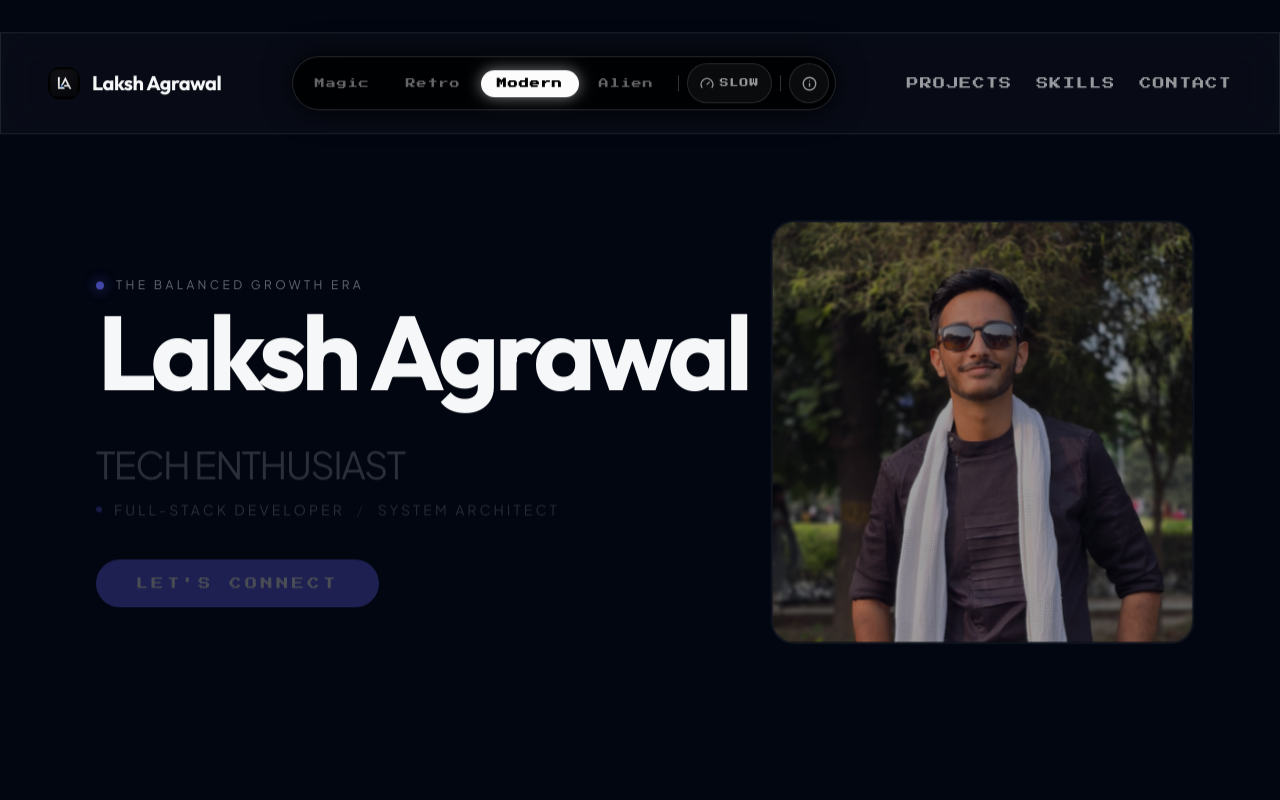
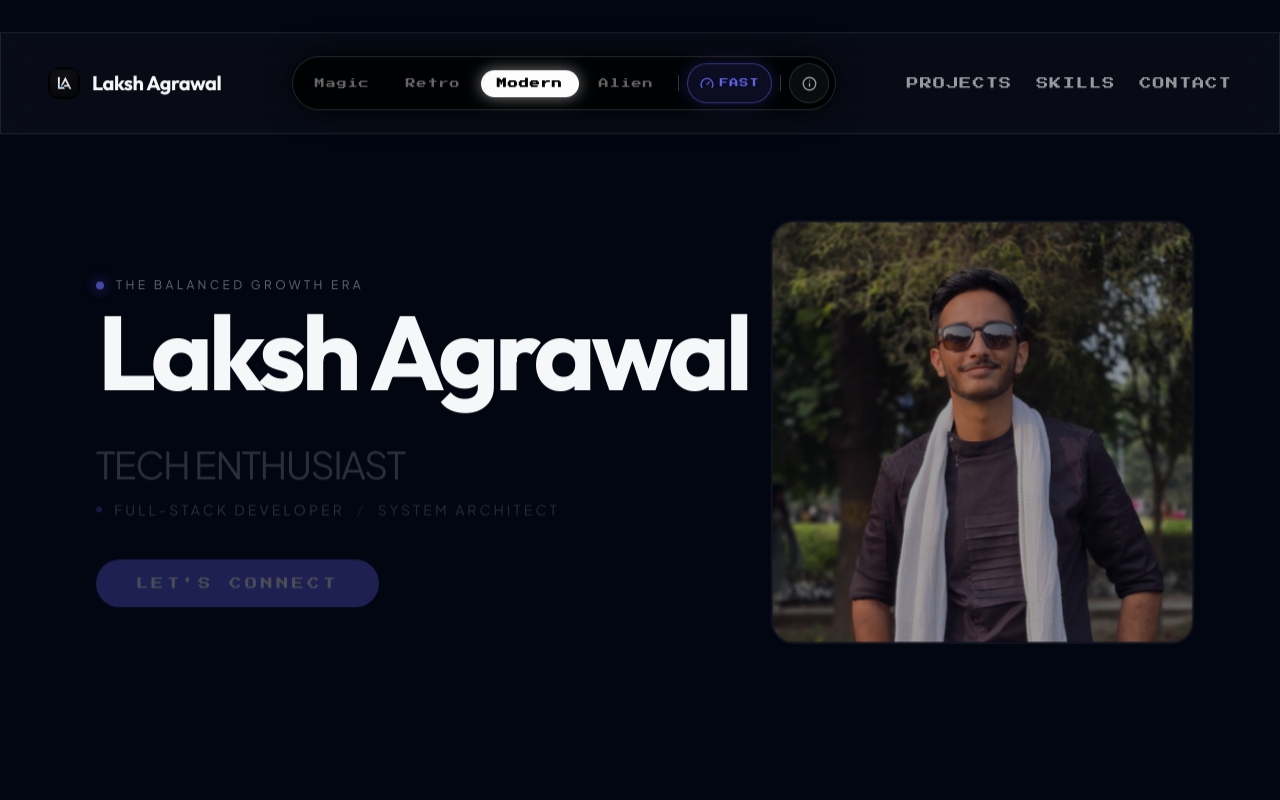
Before and after one commit to LakshAgrawal28/Portfolio, a React (Vite) app: page / in a window 1280 px wide. Shown: the top 800 px of the page. Built offline with nearby package versions, Linux system fonts and the light colour scheme; a web font is replaced by a local one.

Commit message:
fix: always load 'present' era on initial load and set default transition speed to 'fast'

```diff
--- a/src/contexts/TimelineContext.tsx
+++ b/src/contexts/TimelineContext.tsx
@@ -22,24 +22,22 @@ interface TimelineContextType {
 const TimelineContext = createContext<TimelineContextType | undefined>(undefined);
 
 export const TimelineProvider: React.FC<{ children: React.ReactNode }> = ({ children }) => {
-  // Try to load from localStorage, default to 'present'
-  const [era, setEraState] = useState<Era>(() => {
-    const saved = localStorage.getItem('chronos-era') as Era;
-    return saved || 'present';
-  });
+  // Always start in the Modern era on load/reload
+  const [era, setEraState] = useState<Era>('present');
 
   const [isTransitioning, setIsTransitioning] = useState(false);
   const [prevEra, setPrevEra] = useState<Era>(era);
   const [nextEra, setNextEra] = useState<Era | null>(null);
+
+  // Default to fast transition speed as requested
   const [transitionSpeed, setTransitionSpeedState] = useState<TransitionSpeed>(() => {
     const saved = localStorage.getItem('chronos-transition-speed') as TransitionSpeed;
-    return saved === 'fast' ? 'fast' : 'slow';
+    return saved === 'slow' ? 'slow' : 'fast';
   });
 
   // Sync to text attributes/classes on the document root for CSS variables
   useEffect(() => {
     document.documentElement.dataset.theme = era;
-    localStorage.setItem('chronos-era', era);
   }, [era]);
 
   useEffect(() => {
```
